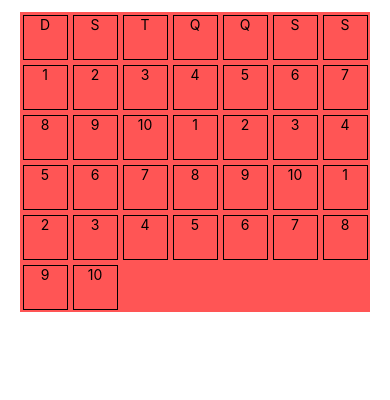
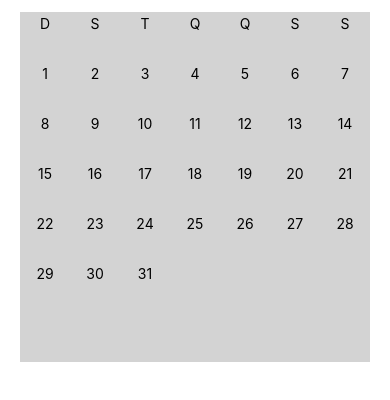
Before and after one commit to fabioVitorTavares/Tasks-mobile, a React Native app in the folder Tasks-mobile/: screen / in a window 390 px wide. Shown: the top 400 px of the page. Built offline with nearby package versions, Linux system fonts and the light colour scheme.

Commit message:
commit 080220232327

```diff
--- a/Tasks-mobile/components/Application/index.tsx
+++ b/Tasks-mobile/components/Application/index.tsx
@@ -11,8 +11,7 @@ export function Application() {
 
   return (
     <View style={styles.application}>
-
-      <Calendar/>
+      <Calendar date={date} setDate={setDate} />
     </View>
   );
 }
--- a/Tasks-mobile/components/Calendar/index.tsx
+++ b/Tasks-mobile/components/Calendar/index.tsx
@@ -1,31 +1,56 @@
 import React, { useEffect, useState } from "react";
 import { View, Text, TouchableOpacity } from "react-native";
+import { CalendarProps } from "../Types";
 import { styles } from "./style";
 
-export function Calendar() {
+function getNumberOfDaysInMonth<Number>(onDate: Date) {
+  return new Date(onDate.getFullYear(), onDate.getMonth() + 1, 0).getDate();
+}
+
+function getPositionFirstDayOfMonth<Number>(onDate: Date) {
+  return new Date(onDate.getFullYear(), onDate.getMonth(), 1).getDay();
+}
+
+function eptyArray<Array>() {
+  return new Array<number>(42).fill(0);
+}
+
+function getSubArrayFullDays<Array>(onDate: Date) {
+  return new Array<number>(getNumberOfDaysInMonth(onDate))
+    .fill(0)
+    .map((n, i) => n + i + 1);
+}
+
+
+
+
+export function Calendar({ date, setDate }: CalendarProps) {
   const week: String[] = ["D", "S", "T", "Q", "Q", "S", "S"];
-  const [numbers, setNumbers] = useState<number[]>([]);
-  const [date, setDate] = useState<Date>(new Date());
+  const [numbers, setNumbers] = useState<number[]>(eptyArray);
 
   useEffect(() => {
+    const firstNumber = getPositionFirstDayOfMonth(date);
+    const lastNumber = firstNumber - 1 + getNumberOfDaysInMonth(date);
+    const subArray = getSubArrayFullDays(date);
     setNumbers([
-      1, 2, 3, 4, 5, 6, 7, 8, 9, 10, 1, 2, 3, 4, 5, 6, 7, 8, 9, 10, 1, 2, 3, 4,
-      5, 6, 7, 8, 9, 10,
+      ...numbers.slice(0, firstNumber),
+      ...subArray,
+      ...numbers.slice(lastNumber, 41),
     ]);
-  }, []);
+  }, [date]);
 
-  useEffect(() => {
-    console.log(date.toString());
-  }, [date]);
+  function f() {
+
+  }
 
   return (
     <View style={styles.calendar}>
       {week.map((day) => (
         <Text style={styles.cells}>{day}</Text>
       ))}
-      {numbers.map((number) => (
-        <TouchableOpacity onPress={() => setDate(new Date(2023, 1, number))}>
-          <Text style={styles.cells}>{String(number)}</Text>
+      {numbers.map((n) => (
+        <TouchableOpacity onPress={() => f()}>
+          <Text style={styles.cells}>{n > 0 ? String(n) : ""}</Text>
         </TouchableOpacity>
       ))}
     </View>
--- a/Tasks-mobile/components/Calendar/style.ts
+++ b/Tasks-mobile/components/Calendar/style.ts
@@ -2,8 +2,8 @@ import { StyleSheet } from "react-native"
 export const styles = StyleSheet.create({
   calendar: {
     width: 350,
-    height: 300,
-    backgroundColor: '#f55',
+    height: 350,
+    backgroundColor: 'lightgray',
     flexDirection: 'row',
     flexWrap: 'wrap',
   },
@@ -11,9 +11,7 @@ export const styles = StyleSheet.create({
     width: 45,
     height: 45,
     margin: 2.5,
-
     textAlign: 'center',
     textAlignVertical: 'center',
-    borderWidth: 0.4,
   }
 })
--- /dev/null
+++ b/Tasks-mobile/components/Types/index.ts
@@ -0,0 +1,4 @@
+export type CalendarProps = {
+  date: Date,
+  setDate: Function,
+}
```
